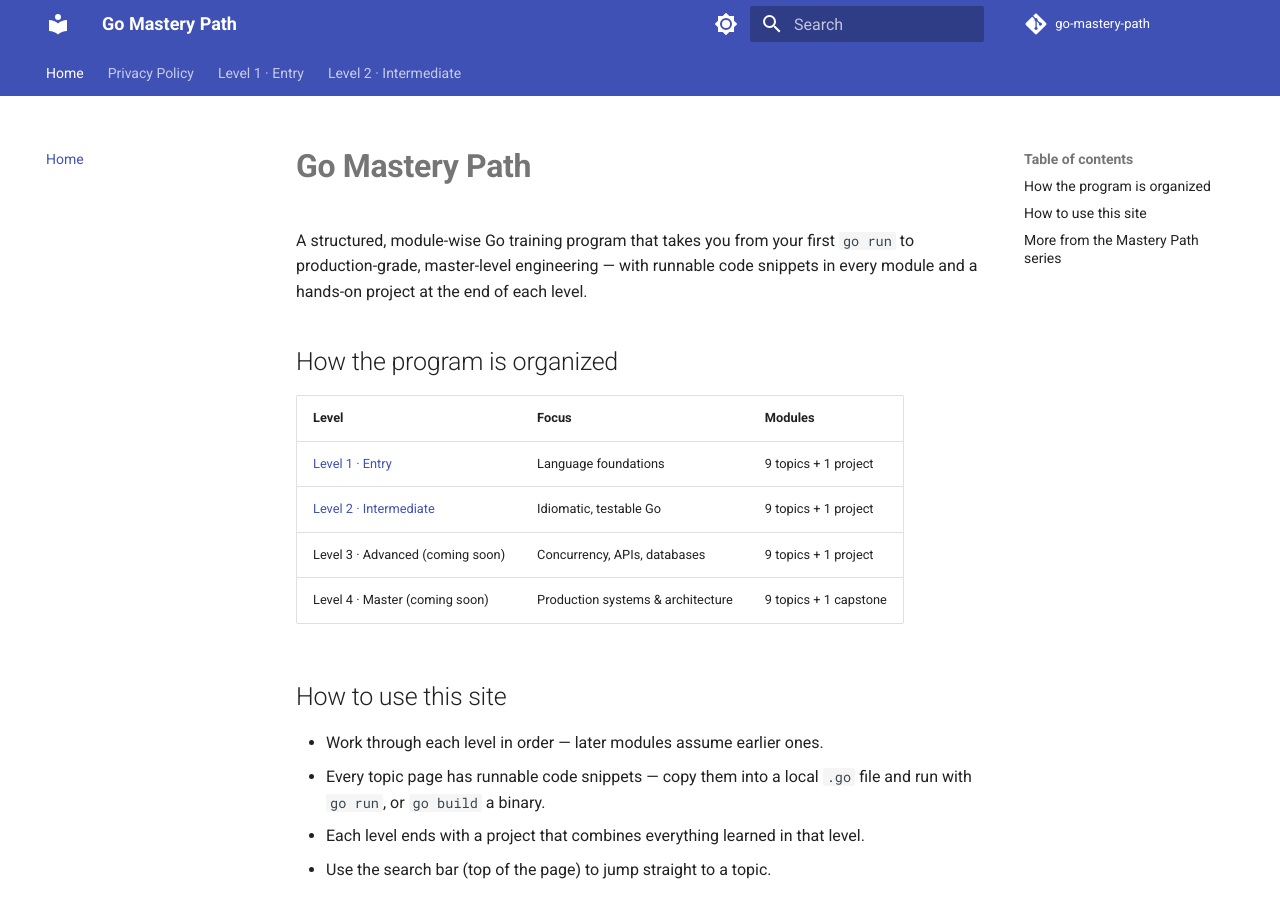
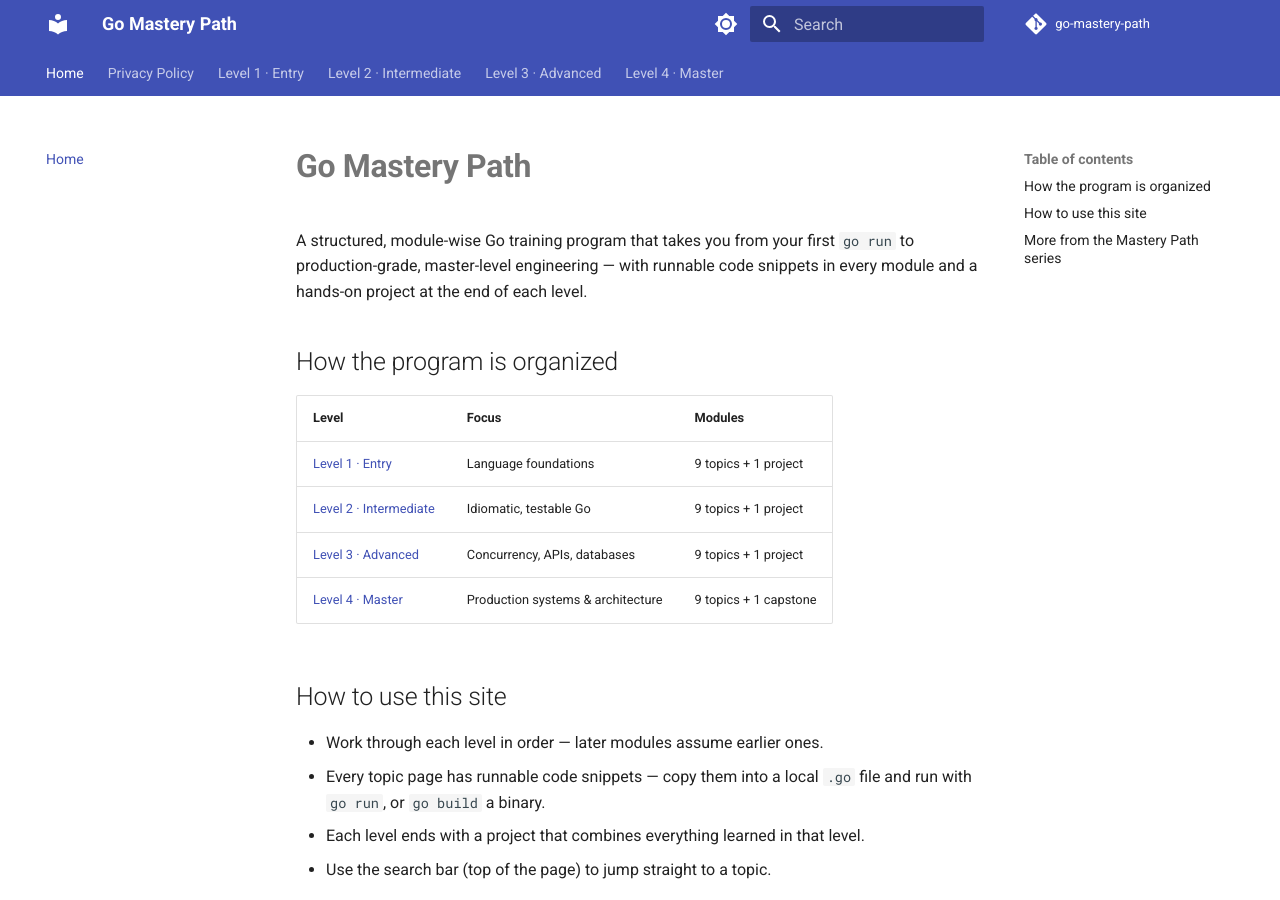
Before and after one commit to SIGILIPELLI/go-mastery-path, an MkDocs documentation site: the page built from docs/index.md, in a window 1280 px wide and 900 px high. Built offline with MkDocs 1.6.1 and Material for MkDocs 9.7.7, drawn with Linux system fonts in a browser that asks for light colours; comment, search, counter and statistics services are not loaded; part of the change alters nothing that is shown.

Commit message:
Restore finished level(s) to nav/sitemap/homepage
Co-Authored-By: Claude Opus 5 <noreply@anthropic.com>

```diff
--- a/docs/index.md
+++ b/docs/index.md
@@ -15,8 +15,8 @@ snippets in every module and a hands-on project at the end of each level.
 |-------|-------|---------|
 | [Level 1 · Entry](level-1/index.md) | Language foundations | 9 topics + 1 project |
 | [Level 2 · Intermediate](level-2/index.md) | Idiomatic, testable Go | 9 topics + 1 project |
-| Level 3 · Advanced (coming soon) | Concurrency, APIs, databases | 9 topics + 1 project |
-| Level 4 · Master (coming soon) | Production systems & architecture | 9 topics + 1 capstone |
+| [Level 3 · Advanced](level-3/index.md) | Concurrency, APIs, databases | 9 topics + 1 project |
+| [Level 4 · Master](level-4/index.md) | Production systems & architecture | 9 topics + 1 capstone |
 
 ## How to use this site
 
--- a/mkdocs.yml
+++ b/mkdocs.yml
@@ -74,7 +74,27 @@ nav:
       - "08 · Working with net/http": level-2/08-net-http-client.md
       - "09 · Dependency Management": level-2/09-dependency-management.md
       - "10 · Project — Weather CLI": level-2/10-project-weather-cli.md
-# --- auto-pruned stub levels (see AdSense low-value-content fix) ---
-exclude_docs: |
-  level-3/*.md
-  level-4/*.md
+  - "Level 3 · Advanced":
+      - Overview: level-3/index.md
+      - "01 · Concurrency Patterns": level-3/01-concurrency-patterns.md
+      - "02 · Building REST APIs": level-3/02-building-rest-apis.md
+      - "03 · Databases & SQL": level-3/03-databases-sql.md
+      - "04 · The `context` Package": level-3/04-context-package.md
+      - "05 · Design Patterns, the Go Way": level-3/05-design-patterns.md
+      - "06 · Testing, Advanced": level-3/06-testing-advanced.md
+      - "07 · Profiling & Benchmarking": level-3/07-profiling-benchmarking.md
+      - "08 · Building CLIs": level-3/08-building-clis.md
+      - "09 · Interfaces & Generics": level-3/09-interfaces-generics.md
+      - "10 · Project: REST API with SQLite": level-3/10-project-rest-api-sqlite.md
+  - "Level 4 · Master":
+      - Overview: level-4/index.md
+      - "01 · Advanced Concurrency": level-4/01-advanced-concurrency.md
+      - "02 · Microservices Patterns": level-4/02-microservices-patterns.md
+      - "03 · gRPC Basics": level-4/03-grpc-basics.md
+      - "04 · Production-Grade APIs": level-4/04-production-grade-apis.md
+      - "05 · Testing at Scale & CI": level-4/05-testing-at-scale-ci.md
+      - "06 · Deployment with Docker": level-4/06-deployment-docker.md
+      - "07 · Observability": level-4/07-observability.md
+      - "08 · Security Best Practices": level-4/08-security-best-practices.md
+      - "09 · Performance Optimization": level-4/09-performance-optimization.md
+      - "10 · Capstone: A Production-Shaped URL Shortener": level-4/10-capstone-project.md
```
